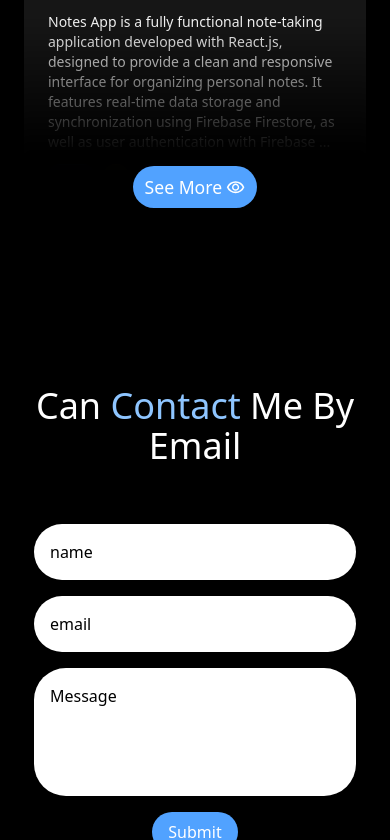
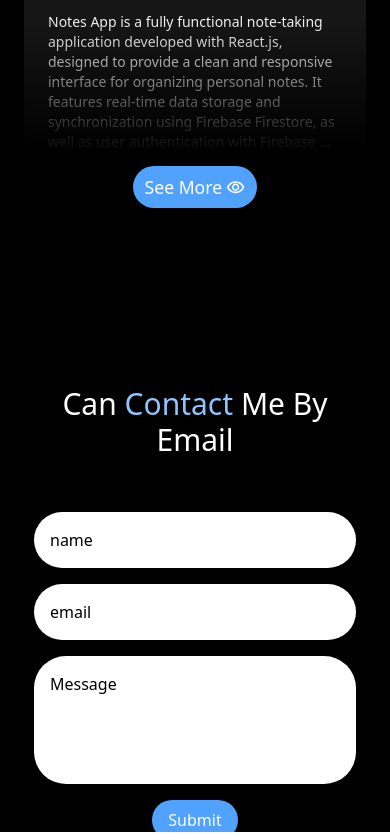
Before and after one commit to Juanfelipegrc/portafolio, a React (Vite) app: page / in a window 390 px wide. Shown: the part 2581-3421 px from the top of the page. Built offline with nearby package versions, Linux system fonts and the light colour scheme; a web font is replaced by a local one.

Commit message:
Twenty-second Commit

```diff
--- a/src/components/ContactForm.jsx
+++ b/src/components/ContactForm.jsx
@@ -46,7 +46,7 @@ export const ContactForm = () => {
                 >
 
                     <div className='w-full flex justify-center mb-3'>
-                        <h2 className='text-center text-white text-4xl font-medium'>
+                        <h2 className='text-center text-white text-3xl sm:text-4xl md:text-4xl lg:text-4xl font-medium'>
                         Can <span className='text-blue-300'> Contact </span>Me By Email</h2>
                     </div>
 
--- a/src/pages/HomePage.jsx
+++ b/src/pages/HomePage.jsx
@@ -193,10 +193,10 @@ export const HomePage = () => {
             {/* CONTACT ME */}
 
 
-            <div className='grid w-full min-h-[29rem] grid-cols-12 p-6 mt-16 md:mt-32 lg:mt-36'>
+            <div className='grid w-full min-h-[29rem] max-h-[35rem] grid-cols-12 p-6 mt-16 md:mt-32 lg:mt-36'>
 
-                <div className='col-span-12 md:col-span-6 lg:col-span-6 flex justify-center gap-10 md:gap-0 lg:gap-0'>
-                    <div className='w-full flex flex-col items-center p-2.5 md:p-4 lg:p-4'>
+                <div className='col-span-12 h-full md:col-span-6 lg:col-span-6 flex justify-center gap-10 md:gap-0 lg:gap-0'>
+                    <div className='w-full h-full flex flex-col items-center p-2.5 md:p-4 lg:p-4'>
 
 
                         <ContactForm/>
```
